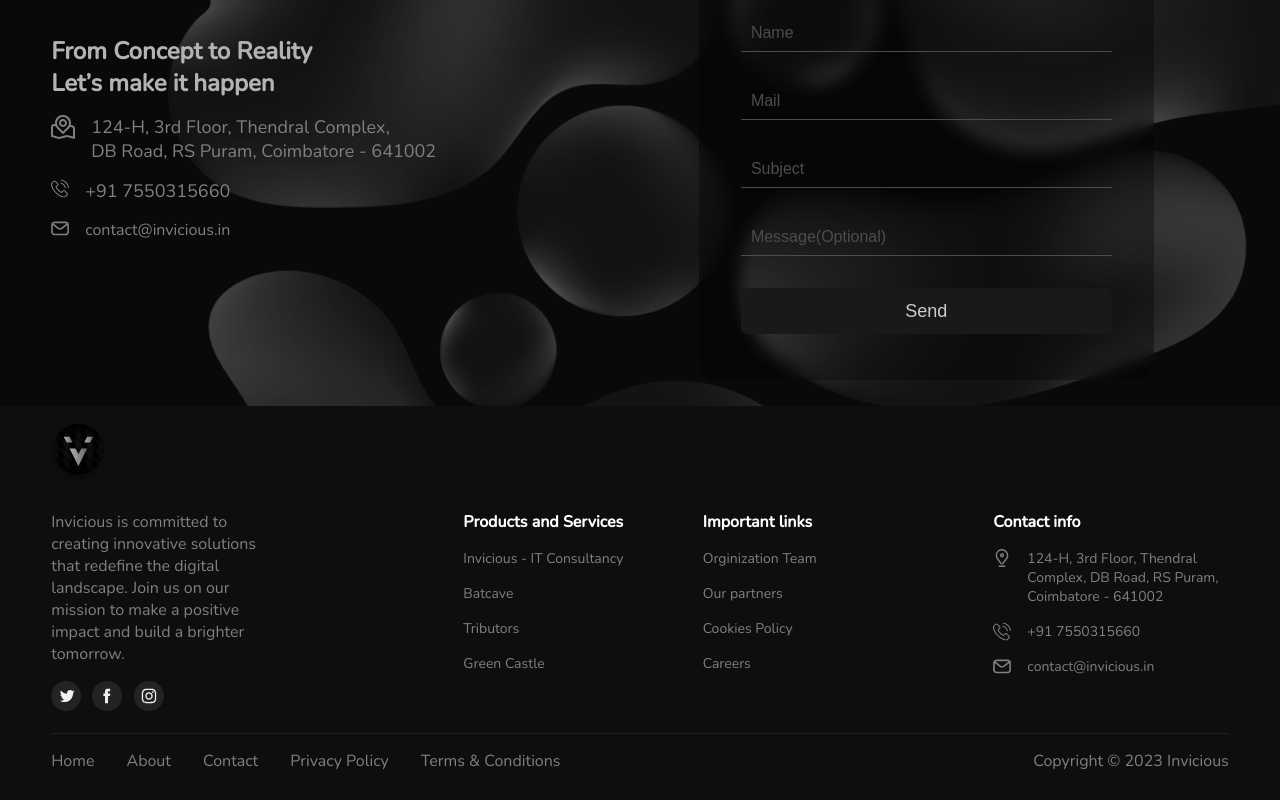
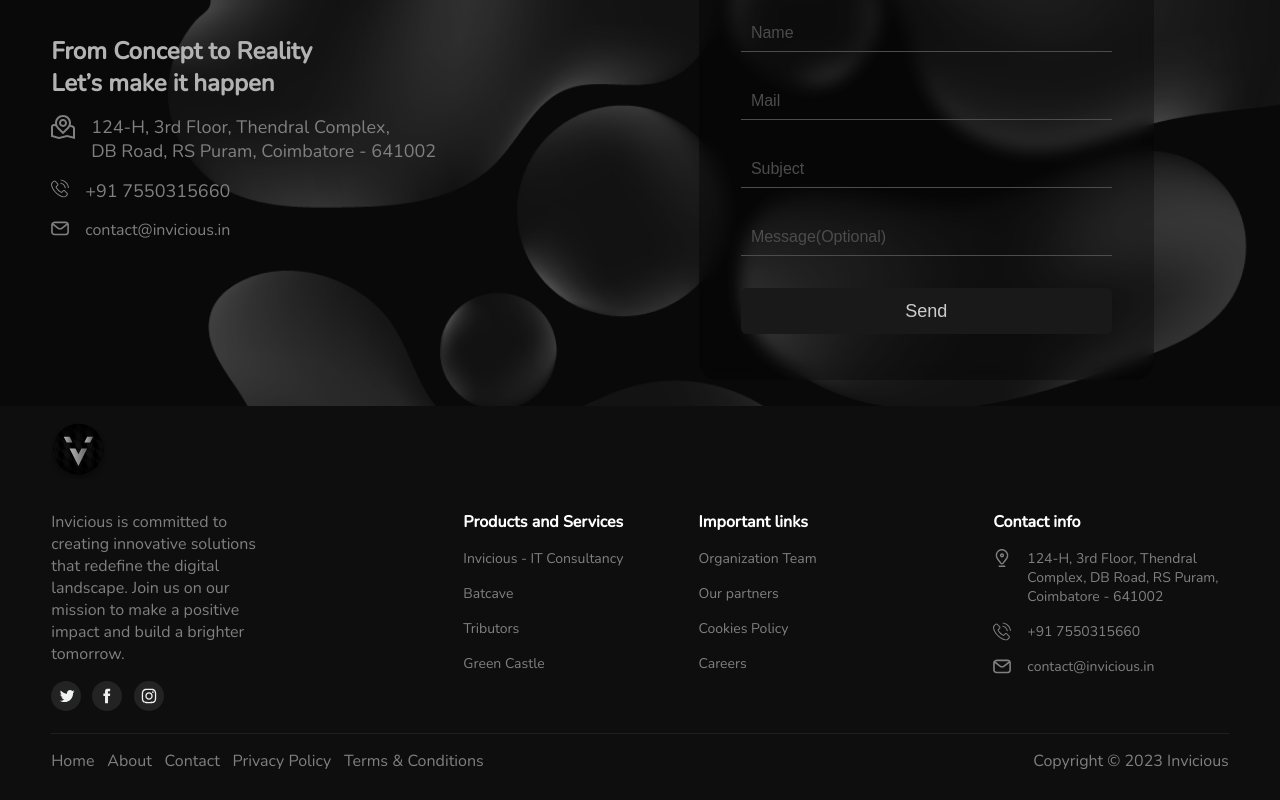
Before and after one commit to nivu2002/Invicious-Website, a React (Create React App) app: page / in a window 1280 px wide. Shown: the part 2748-3548 px from the top of the page. Built offline with nearby package versions, Linux system fonts and the light colour scheme.

Commit message:
pagination bullets

```diff
--- a/src/App.css
+++ b/src/App.css
@@ -36,3 +36,8 @@
     transform: rotate(360deg);
   }
 }
+
+.swiper-pagination-bullet{
+  background-color: var(--grey-tone-g-5, #999) !important;
+
+}
--- a/src/Components/Footer/Footer.jsx
+++ b/src/Components/Footer/Footer.jsx
@@ -44,7 +44,7 @@
             <div className={css.m3}>
                 <span>Important links</span>
 
-                <span>Orginization Team</span>
+                <span>Organization Team</span>
                 <span>Our partners</span>
                 <span>Cookies Policy</span>
                 <span>Careers</span>
--- a/src/Components/Footer/Footer.module.css
+++ b/src/Components/Footer/Footer.module.css
@@ -106,7 +106,7 @@
 .flist{
     display: flex;
     justify-content: space-between;
-    gap: 2rem;
+    gap: 0.8rem;
     margin-left: -40px;
 }
 .flist>li:hover{
--- a/src/Components/Main/Main.module.css
+++ b/src/Components/Main/Main.module.css
@@ -34,7 +34,9 @@
 @media screen and (max-width:768px){
     .container{
         gap: 0.1rem;
-    }
+
+
+        }
     .div1>img{
         width: 97.5px;
 height: 108px;
@@ -44,6 +46,9 @@
         height: 100px;
         width: 130px;
     }
+    .div3{
+        width: 100%;
+    }
     .div3>:nth-child(1){
         font-size: 14px;
     }
--- a/src/Components/Team/Team.jsx
+++ b/src/Components/Team/Team.jsx
@@ -29,7 +29,7 @@
      </div>
 
      <div className={css.div3}>
-        <Swiper
+        <Swiper cl
 
        breakpoints={{
         786: {
--- a/src/Components/Team/Team.module.css
+++ b/src/Components/Team/Team.module.css
@@ -159,6 +159,7 @@
     }
 }
 @media screen and (max-width:786px){
+
     .div1>:nth-child(1){
         font-size: 14px;
         width: 100%;
```
